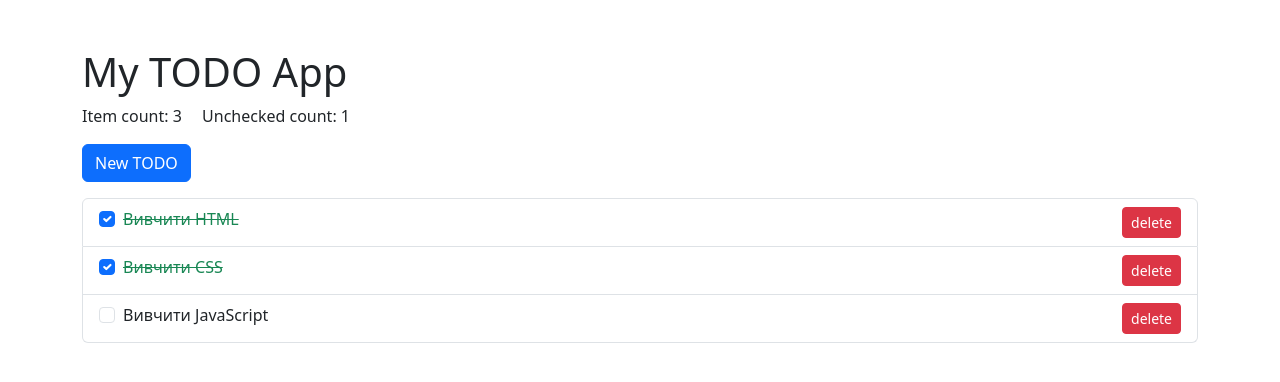
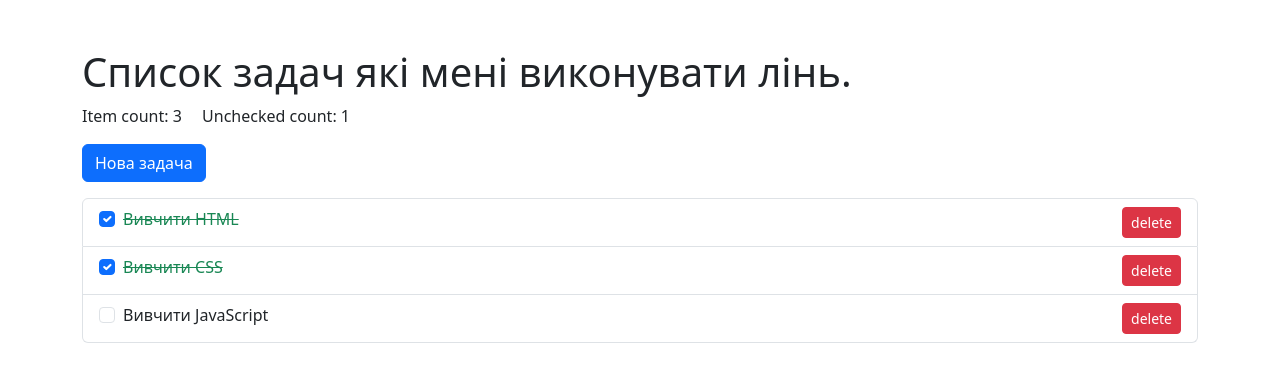
Before and after one commit to kisilvladislav/kisilvladislav.github.io, a plain HTML site: page index.html in a window 1280 px wide. Drawn offline with nearby package versions, Linux system fonts and the light colour scheme.

Commit message:
Update index.html

```diff
--- a/index.html
+++ b/index.html
@@ -6,17 +6,17 @@
   <meta name="viewport" content="width=device-width, initial-scale=1">
 
   <link href="https://cdn.jsdelivr.net/npm/bootstrap@5.3.0-alpha1/dist/css/bootstrap.min.css" rel="stylesheet">
-  <title>TODO App</title>
+  <title>Задачі</title>
 </head>
 
 <body>
   <div class="container">
-    <h1 class="mt-5">My TODO App</h1>
+    <h1 class="mt-5">Список задач які мені виконувати лінь.</h1>
     <div class="mb-3">
       <span class="me-3">Item count: <span id="item-count">0</span></span>
       <span>Unchecked count: <span id="unchecked-count">0</span></span>
     </div>
-    <button class="btn btn-primary mb-3" onClick="newTodo()">New TODO</button>
+    <button class="btn btn-primary mb-3" onClick="newTodo()">Нова задача</button>
     <ul id="todo-list" class="list-group">
       <li class="list-group-item">
         <input type="checkbox" class="form-check-input me-2" id="1" checked />
```
